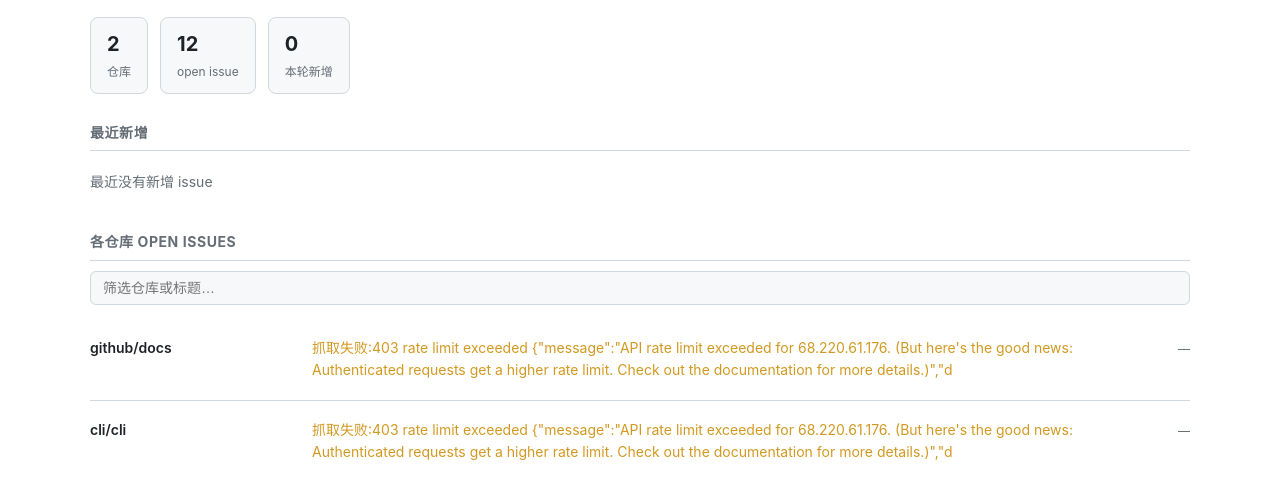
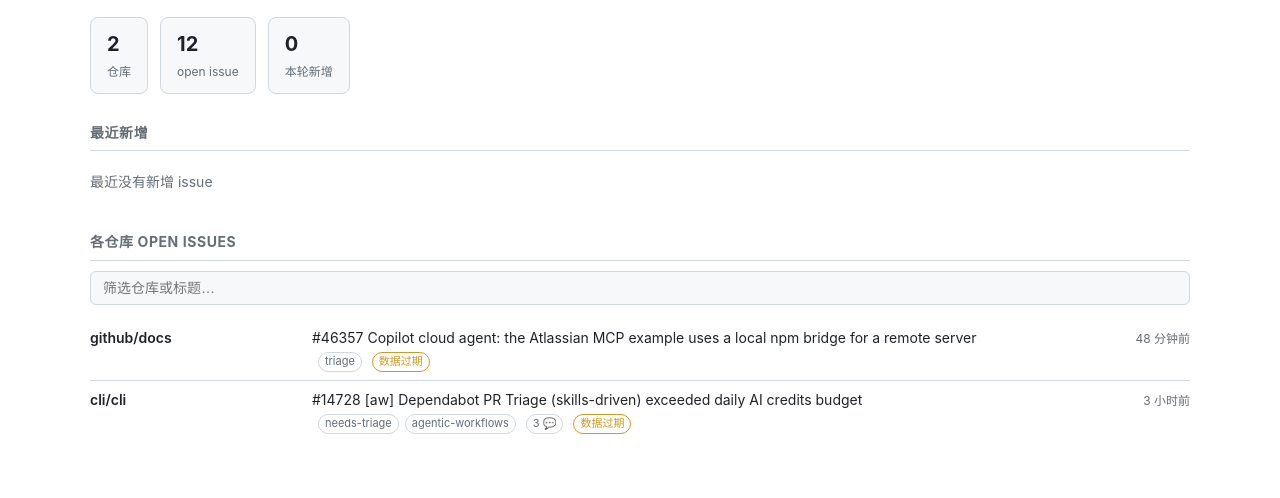
Before and after one commit to ruanbw/issue-watch, a plain HTML site: page docs/index.html in a window 1280 px wide. Shown: the part 82-580 px from the top of the page. Drawn offline with Linux system fonts and the light colour scheme.

Commit message:
fix: 抓取失败但仍有缓存时降级展示(标'数据过期'),不整行报错

```diff
--- a/docs/index.html
+++ b/docs/index.html
@@ -35,6 +35,7 @@
          border:1px solid var(--new);color:var(--new);margin-right:6px;vertical-align:1px}
   .label{display:inline-block;font-size:11px;padding:0 6px;border-radius:10px;
          border:1px solid var(--line);color:var(--dim);margin-left:6px}
+  .label.warn{border-color:#d29922;color:#d29922}
   .empty,.err{color:var(--dim);padding:10px 0}
   .err{color:#d29922}
   a{color:var(--accent)}
@@ -118,19 +119,24 @@ function renderList() {
     return;
   }
   const out = repos.map(r => {
-    if (r.reachable === false) {
+    const top = (r.issues || [])[0];
+    const stale = r.reachable === false;
+    // 抓取失败但手上还有上一轮数据:照常显示,只打一个"数据过期"角标
+    if (stale && !top) {
       return `<div class="row"><div class="repo"><a href="${esc(r.url)}" target="_blank" rel="noopener">${esc(r.repo)}</a></div>
         <div class="iss err">抓取失败:${esc(r.error || '未知错误')}</div><div class="when">—</div></div>`;
     }
-    const top = (r.issues || [])[0];
     const labels = (top?.labels || []).map(l => `<span class="label">${esc(l)}</span>`).join('');
     const issue = top
       ? `<a href="${esc(top.url)}" target="_blank" rel="noopener">#${top.number} ${esc(top.title)}</a>`
       : '<span class="empty">暂无 open issue</span>';
     const extra = top?.comments ? ` <span class="label">${top.comments} 💬</span>` : '';
+    const staleTag = stale
+      ? ` <span class="label warn" title="${esc(r.error || '')}">数据过期</span>`
+      : '';
     return `<div class="row">
       <div class="repo"><a href="${esc(r.url)}" target="_blank" rel="noopener">${esc(r.repo)}</a></div>
-      <div class="iss">${issue}${labels}${extra}</div>
+      <div class="iss">${issue}${labels}${extra}${staleTag}</div>
       <div class="when">${esc(ago(top?.createdAt))}</div>
     </div>`;
   });
```
